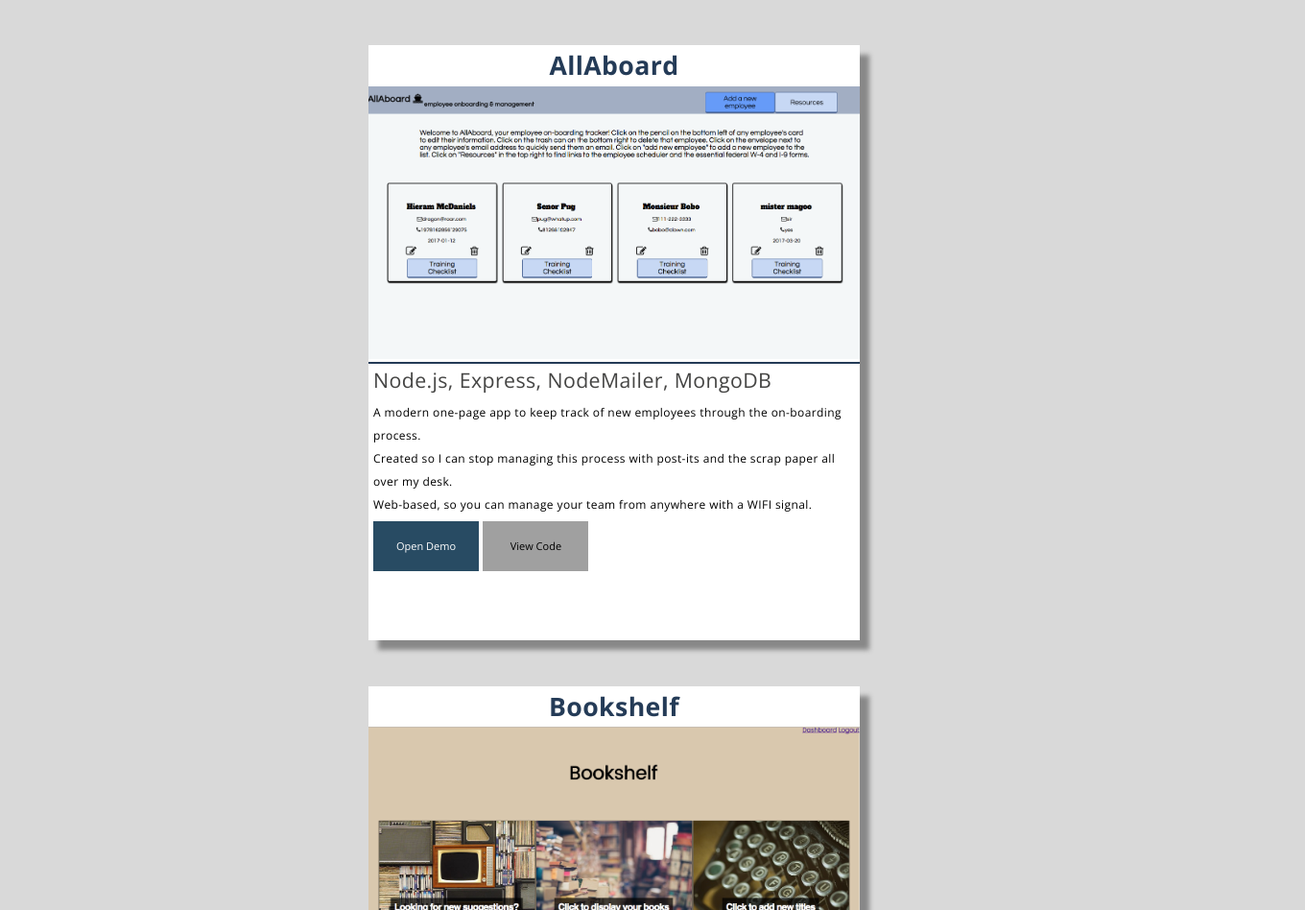
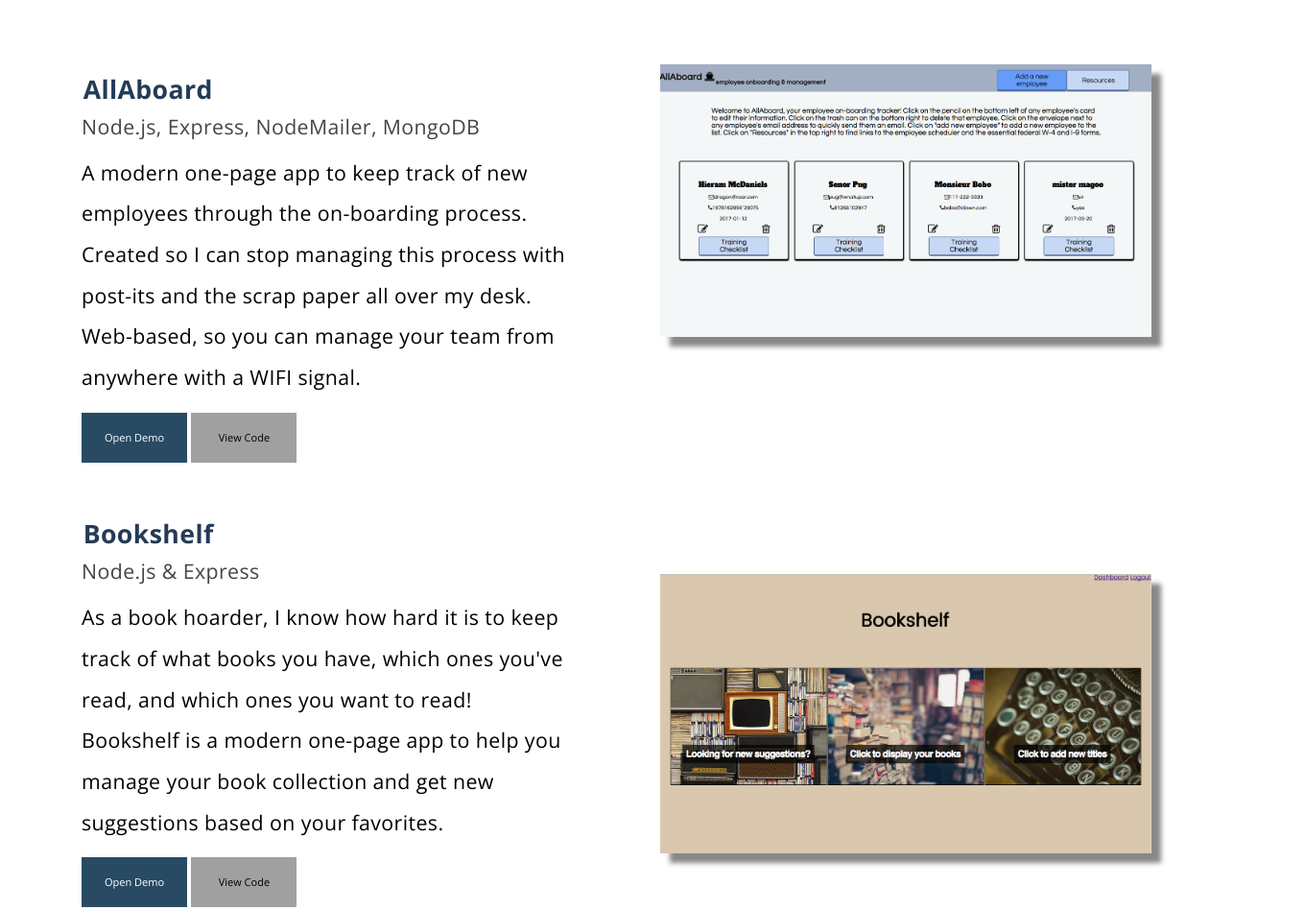
Before and after one commit to smcashman/smcashman.github.io, a plain HTML site: page index.html in a window 1280 px wide. Shown: the part 1207-2155 px from the top of the page at 96% size, 1360 px wide, since content can reach past the window. Drawn offline with nearby package versions, Linux system fonts and the light colour scheme; files whose address does not match are found by name.

Commit message:
reformat project space

```diff
--- a/css/style.css
+++ b/css/style.css
@@ -15,6 +15,7 @@ html, body, div, span, applet, object, iframe, h1, h2, h3, h4, h5, h6, p, blockq
 	font-size: 100%;
 	font: inherit;
 	vertical-align: baseline;
+
 }
 article, aside, details, figcaption, figure, footer, header, hgroup, menu, nav, section {
 	display: block;
@@ -22,6 +23,7 @@ article, aside, details, figcaption, figure, footer, header, hgroup, menu, nav,
 body {
 	line-height: 1;
 	width: 100%;
+	overflow-x:hidden;3
 }
 ol, ul {
 	list-style: none;
@@ -46,7 +48,7 @@ html, body {
 }
 
 body{
-	background-color:#D9D9D9;
+	background-color:#ffffff;
 }
 
 /******************************************************************
@@ -413,6 +415,8 @@ div.section.block img {
 	margin:0 auto;
 	overflow: hidden;
 	/*border: 2px solid #0082A5;*/
+	margin-right:5em;
+	margin-top:20px;
 }
 
 div.section.block {
@@ -424,14 +428,19 @@ div.section.block {
 	/*display: block;*/
 	margin:0 auto;
 	text-align: left;
-	background-color: #ffffff;
+	/*background-color: #ffffff;*/
 	/*margin-left:3em;*/
 	vertical-align: top;
-	border-top: 2px solid #243B57;
+	margin-left:5em;
 }
-/*.portfolioContent:hover{
-	background-color: #e3eaee;
-}*/
+
+.portfolioContent p{
+	font-size:16pt;
+	padding:5px;
+	margin-bottom:10px;
+	width:40%;
+}
+
 .portfolioContent h6 {
 	padding-left: 5px;
 }
@@ -462,15 +471,26 @@ div.section.block {
 	font-size:12pt;
 }
 
+.portfolioImage{
+	display:inline-block;
+	float:right;
+	right:0;
+	width:40%;
+	box-shadow: 10px 10px 5px #888888;
+	margin-top:20px;
+}
+
+#topImage{
+	margin-bottom:-20px;
+}
 
 
 #allaboard, #bookshelf, #gifhunter, #publicart{
 	/*border: 3px solid black;*/
 	text-align: center;
 	margin: 0 auto;
-	width:40%;
-	background-color: #FFF;
-	box-shadow: 10px 10px 5px #888888;
+	/*background-color: #FFF;*/
+	/*box-shadow: 10px 10px 5px #888888;*/
 }
 
 #publicart{
@@ -479,6 +499,11 @@ div.section.block {
 
 #allaboard{
 	margin-top: 50px;
+}
+
+div.section.block img{
+	width:40%;
+	float:right;
 }
 
 
@@ -610,6 +635,7 @@ div.section.block {
 	height:100px;
 	padding:10px;
 	padding:5px;
+	-webkit-filter: invert(100%);
 	filter: grayscale(100%);
 }
 
@@ -700,7 +726,7 @@ ul.contacts a{
 /******************************************************************
 	Mobile
 ******************************************************************/
-@media all and (max-width: 960px) {
+@media all and (max-width: 900px) {
 
 
 	div.section.block img{
@@ -754,9 +780,17 @@ ul.contacts a{
 		width:100%;
 	}
 }
-@media all and (max-width: 790px) {
+@media all and (max-width: 899px) {
 	#allaboard, #bookshelf, #gifhunter, #publicart{
 		width:400px;
+	}
+	.portfolioContent p{
+		width:100%;
+	}
+
+	.portfolioEntries{
+		text-align: center;
+		margin:0 auto;
 	}
 
 }
@@ -912,6 +946,9 @@ input#mailSubmit{
 	color: #243B57;
 	font-weight: bold;
 	font-size: 20pt;
+	text-align: left;
+	margin-left:3.25em;
+	margin-top:25px;
 }
 
 #projectheader{
--- a/index.html
+++ b/index.html
@@ -56,7 +56,7 @@
 		</div>
 		<a href="javascript:void(0);" class="scrolldown">
 
-			<div data-icon="&#xe017;" class="icon"></div>
+			<!-- <div data-icon="&#xe017;" class="icon"></div> -->
 		</a>
 	</div>
 	<!-- End Home -->
@@ -84,8 +84,8 @@
 				<li class="portfolioItem" id="allaboard">
 
 					<div class="section block">
+						<img class="portfolioImage" id="topImage" src="img/homepage.jpg" alt="AllAboard home page screenshot">
 						<h5 class="projectTitle">AllAboard</h5>
-						<img src="img/homepage.jpg" alt="AllAboard home page screenshot">
 						<div class="portfolioContent">
 							<h6 class="techUsed">Node.js, Express, NodeMailer, MongoDB</h6>
 							<p>A modern one-page app to keep track of new employees through the on-boarding process.<br>
@@ -106,7 +106,7 @@
 				<li class="portfolioItem"  id="bookshelf">
 					<div class="section block">
 						<h5 class="projectTitle">Bookshelf</h5>
-						<img src="img/bookshelfshot.png" alt="Bookshelf home page screenshot">
+						<img class="portfolioImage" src="img/bookshelfshot.png" alt="Bookshelf home page screenshot">
 						<div class="portfolioContent">
 							<h6 class="techUsed">Node.js & Express</h6>
 							<p> As a book hoarder, I know how hard it is to keep track of what books you have, which ones you've read, and which ones you want to read!<br>
@@ -125,7 +125,7 @@
 					<li class="portfolioItem" id="gifhunter">
 					<div class="section block">
 						<h5 class="projectTitle">GifHunter</h5>
-						<img src="img/gifhuntscreen.jpg" alt="GifHunter home page screenshot">
+						<img class="portfolioImage" src="img/gifhuntscreen.jpg" alt="GifHunter home page screenshot">
 						<div class="portfolioContent">
 							<h6 class="techUsed">React & Redux</h6>
 							<p> An internet tool for the cool kids.<br>
@@ -144,7 +144,7 @@
 				<li class="portfolioItem" id="publicart">
 					<div class="section block">
 						<h5 class="projectTitle">PublicArt</h5>
-						<img src="img/publicart.jpg" alt="PublicArt home page screenshot">
+						<img class="portfolioImage" src="img/publicart.jpg" alt="PublicArt home page screenshot">
 						<div class="portfolioContent">
 							<h6 class="techUsed">Google Maps API, Ajax, JQuery</h6>
 							<p>My favorite part of traveling to new places is exploring the art scene - museums, street art, public monuments and art pieces! <br>
```
Also changed, not shown: 2 other files.
